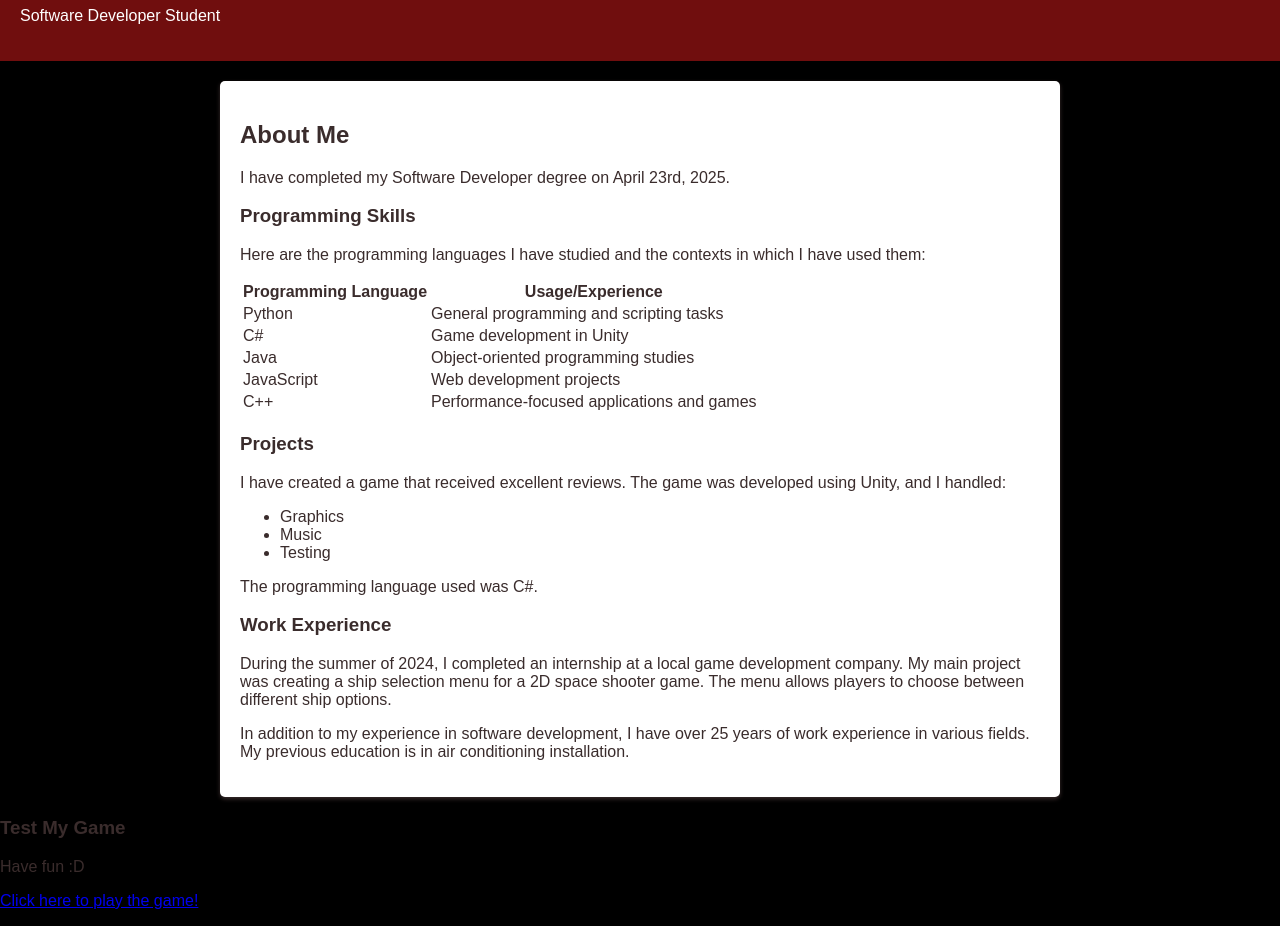
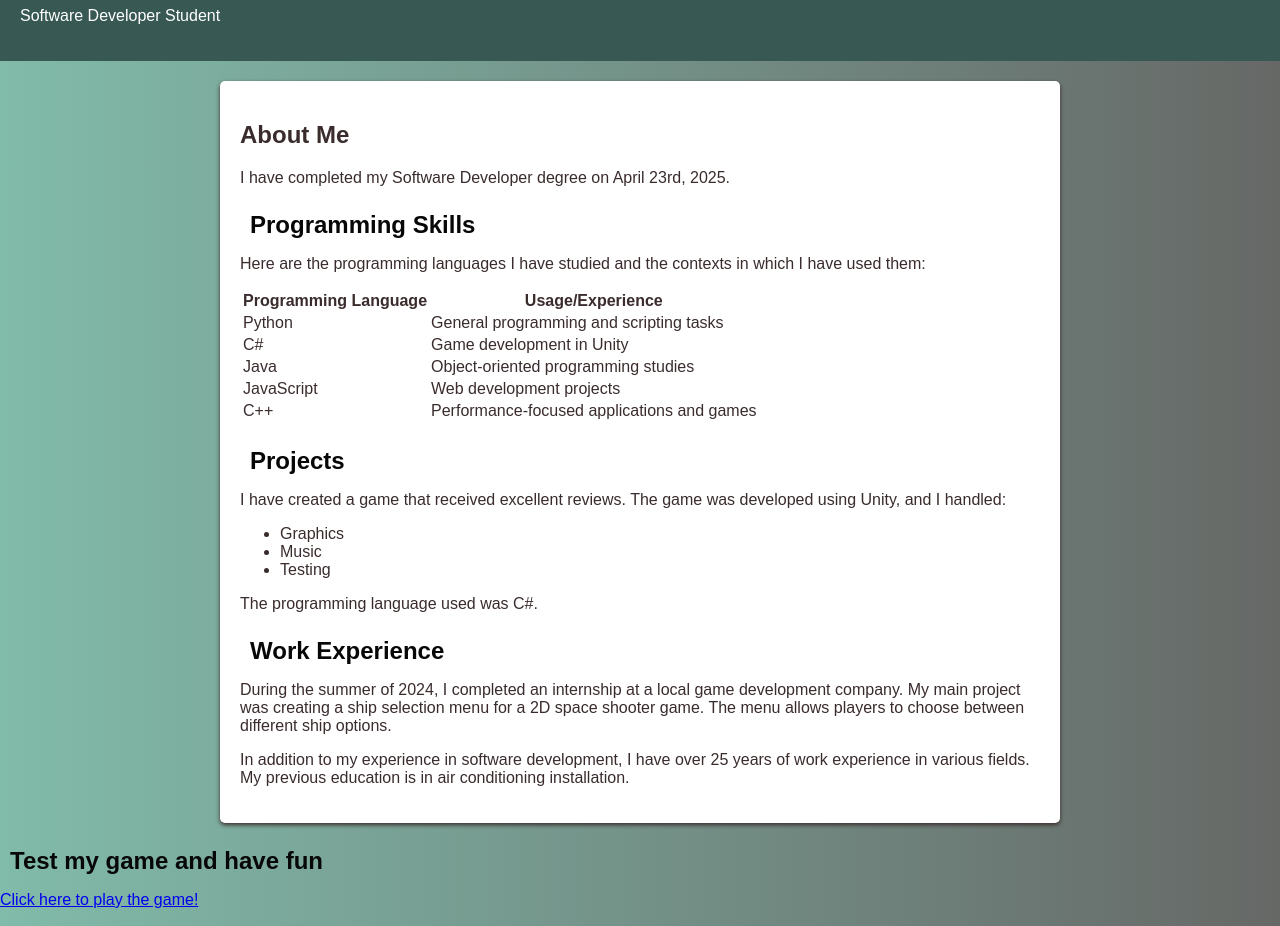
Before and after one commit to tuomaslesonen/tuomaslesonen.github.io, a plain HTML site: page index.html in a window 1280 px wide. Shown: the part 93-1019 px from the top of the page. Drawn offline with Linux system fonts and the light colour scheme.

Commit message:
commit
Säädetty ulkosasua

```diff
--- a/index.html
+++ b/index.html
@@ -68,8 +68,7 @@
             </p>
             <p>In addition to my experience in software development, I have over 25 years of work experience in various fields. My previous education is in air conditioning installation.</p>
         </section>
-        <h3>Test My Game</h3>
-        <p>Have fun :D</p>
+        <h3>Test my game and have fun</h3>
         <p><a href="Game/index.html" target="_blank">Click here to play the game!</a></p>
         </div>
 
--- a/styles.css
+++ b/styles.css
@@ -4,12 +4,12 @@ body {
     line-height: 1,6;
     margin: 0;
     padding: 0;
-    background-color: black;
+    background: linear-gradient(to right, #81bbaa, #666866);
     color: #3a2c2c;
 }
 /* otsikkoalue */
 header {
-    background-color: #700e0e;
+    background-color: #385854;
     color: #fff;
     padding: 20px;
     text-align: auto;
@@ -64,3 +64,9 @@ footer {
     height: auto;
   }
 }
+h3 {
+    color: #080708;
+    font-size: 1.5em;
+    margin-bottom: 10px;
+    margin-left: 10px;
+}
```
